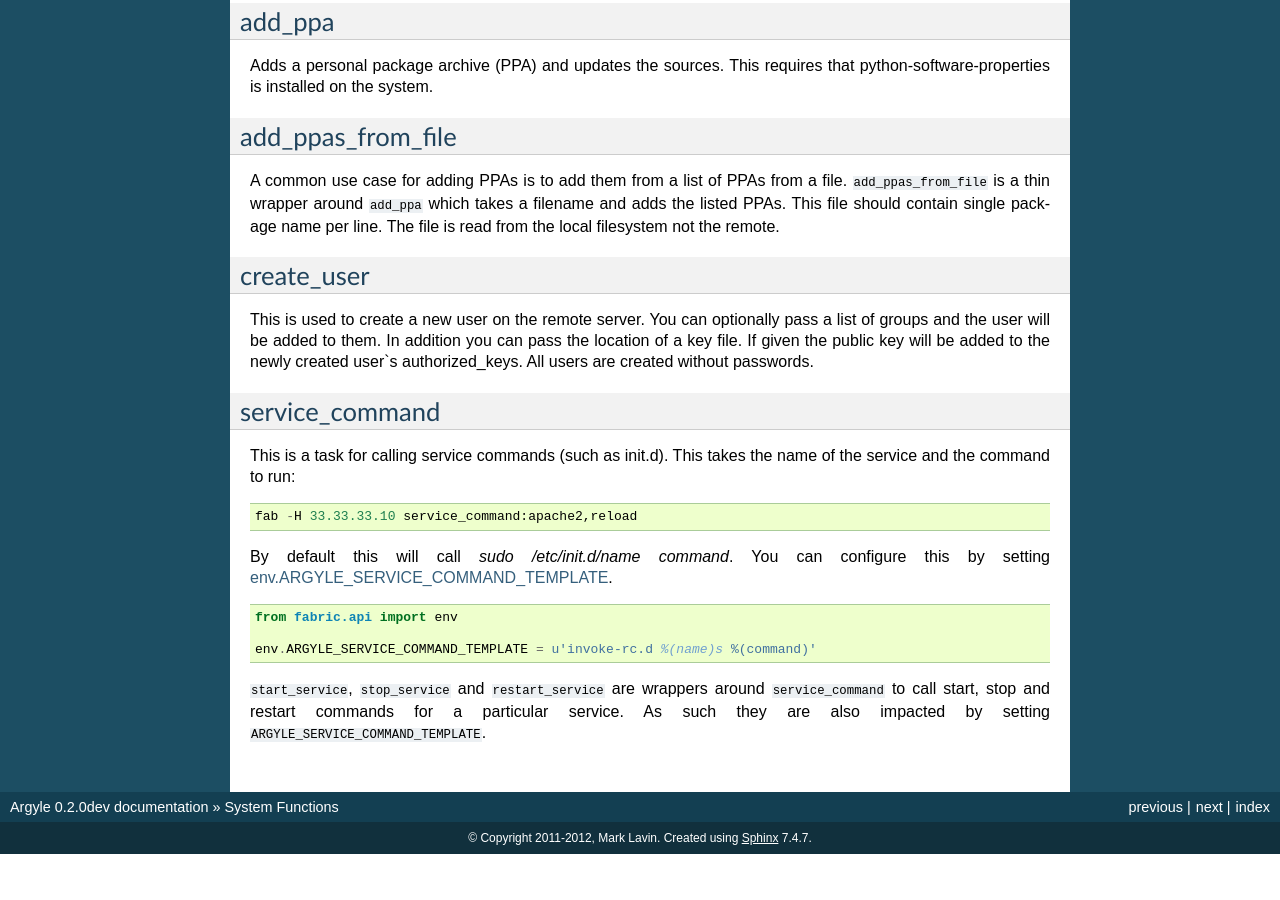
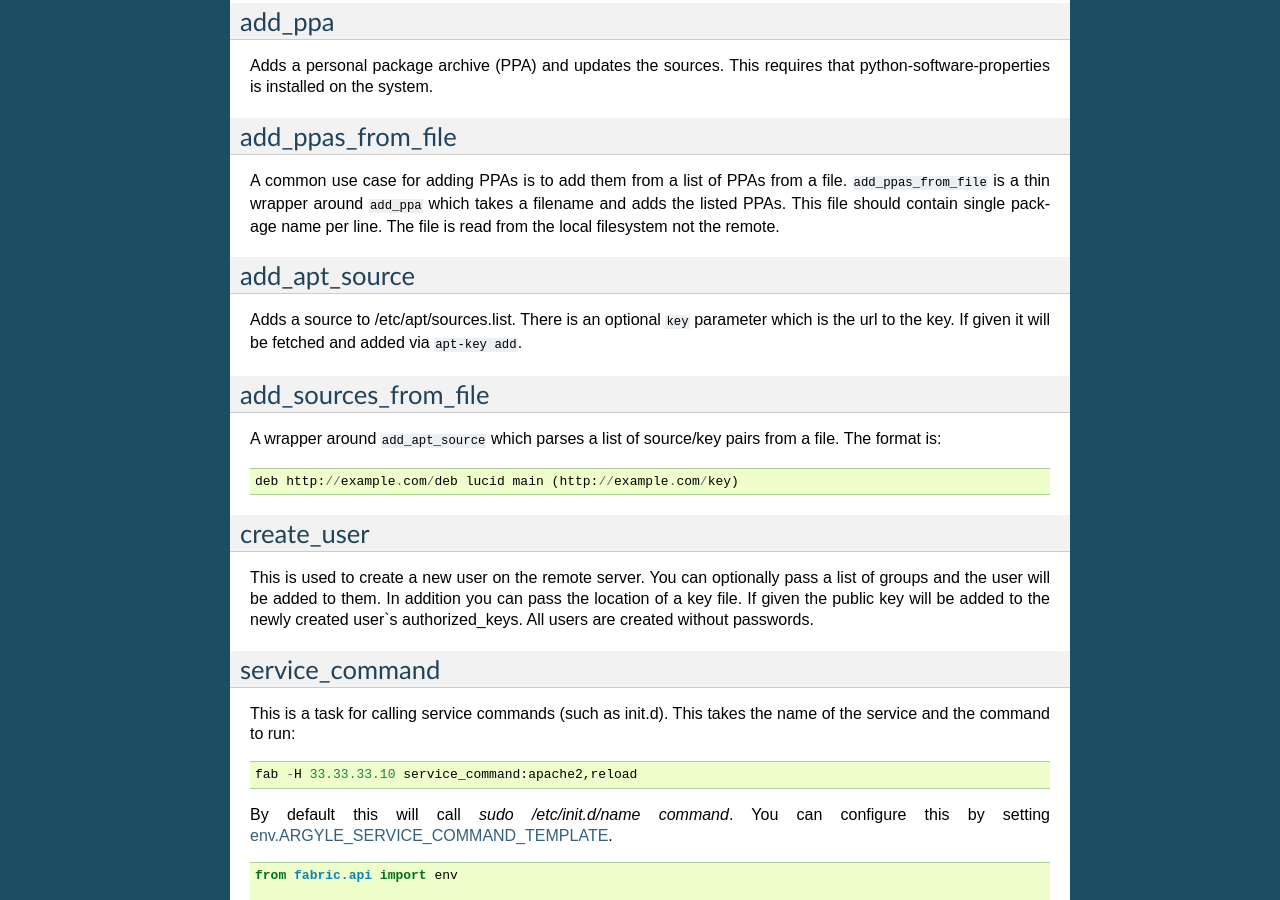
Before and after one commit to mlavin/argyle, a Sphinx documentation site: the page built from docs/system.rst, in a window 1280 px wide and 900 px high, scrolled down 781 px. Built offline with Sphinx 7.4.7, drawn with Linux system fonts in a browser that asks for light colours; before the commit the page ends 1635 px from its top, so only the background shows below that; some of the changed text lies outside the part shown.

Commit message:
Minor doc updates.

```diff
--- a/docs/base.rst
+++ b/docs/base.rst
@@ -20,6 +20,10 @@ This code is based on code from `Lincoln Loop <http://lincolnloop.com/blog/2009/
 and `paramiko issue <https://bugs.launchpad.net/paramiko/+bug/483697>`_ for adding
 support for agent forwarding.
 
+.. note::
+
+    This issue has been fixed in Fabric 1.4.
+
 
 .. _upload_template:
 
--- a/docs/system.rst
+++ b/docs/system.rst
@@ -66,6 +66,22 @@ single package name per line. The file is read from the local filesystem not the
 remote.
 
 
+add_apt_source
+-----------------------------------
+
+Adds a source to /etc/apt/sources.list. There is an optional ``key`` parameter
+which is the url to the key. If given it will be fetched and added via ``apt-key add``.
+
+
+add_sources_from_file
+-----------------------------------
+
+A wrapper around ``add_apt_source`` which parses a list of source/key pairs
+from a file. The format is::
+
+    deb http://example.com/deb lucid main (http://example.com/key)
+
+
 create_user
 -----------------------------------
 
```
